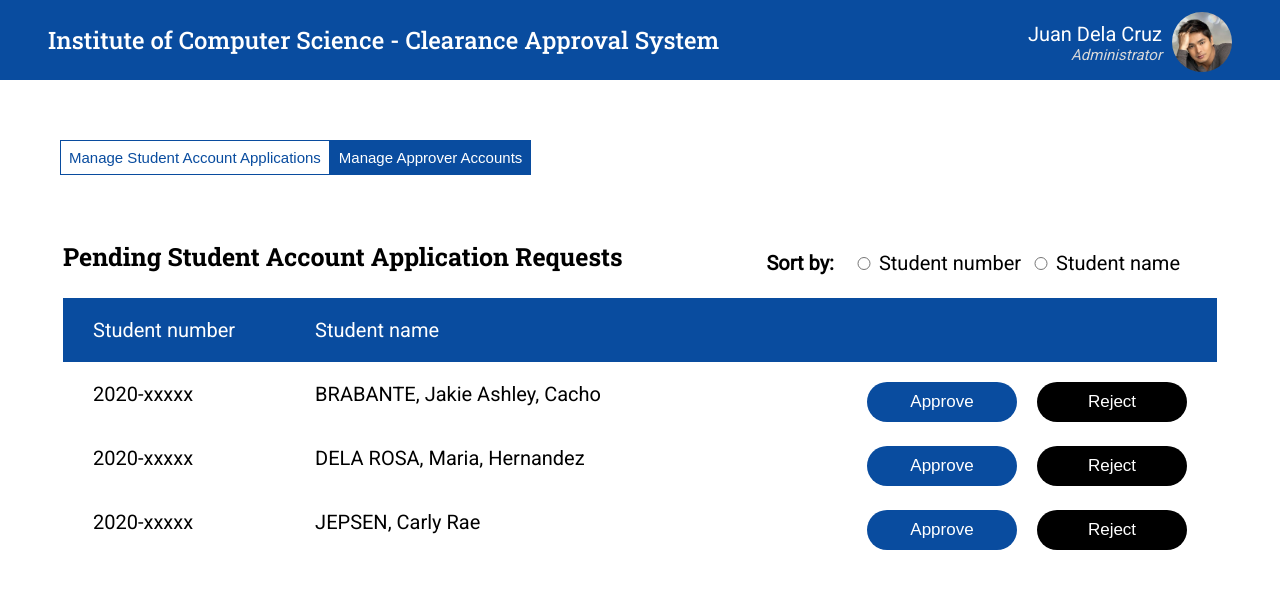
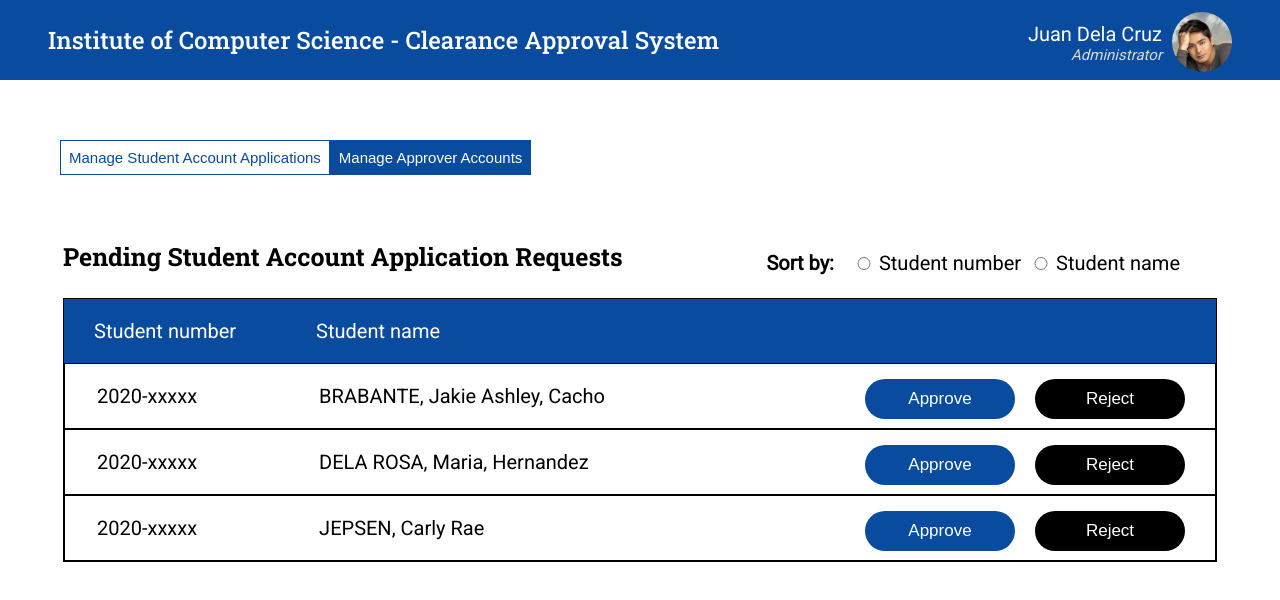
Before and after one commit to jakiebravarian/ICS_Clearance_System, a React (Create React App) app in the folder frontend/: page /manage-applications in a window 1280 px wide. Shown: the top 600 px of the page. Built offline with nearby package versions, Linux system fonts and the light colour scheme.

Commit message:
ui: added borders to each item in the list of applications

```diff
--- a/frontend/src/assets/styles/admin.css
+++ b/frontend/src/assets/styles/admin.css
@@ -72,6 +72,7 @@
 .student-apps-list {
     margin-left: 63px;
     margin-right: 63px;
+    border: 1px solid black;
 }
 
 .list-header {
@@ -84,6 +85,11 @@
     min-width: 200px;
     flex-wrap: wrap;
     align-items: center;
+}
+
+.apps-list {
+    border: 1px solid;
+    padding-left: 32px;
 }
 
 .first-col {
--- a/frontend/src/pages/Admin/AdminComponents.js
+++ b/frontend/src/pages/Admin/AdminComponents.js
@@ -64,7 +64,7 @@ function StudentAppsList(props) {
             </div>
             {
                 studentsList.map((student) => (
-                    <div className="row col-labels">
+                    <div className="row apps-list">
                         <p className="first-col">{student.studentNumber}</p>
                         <p>{student.studentName}</p>
 
```
